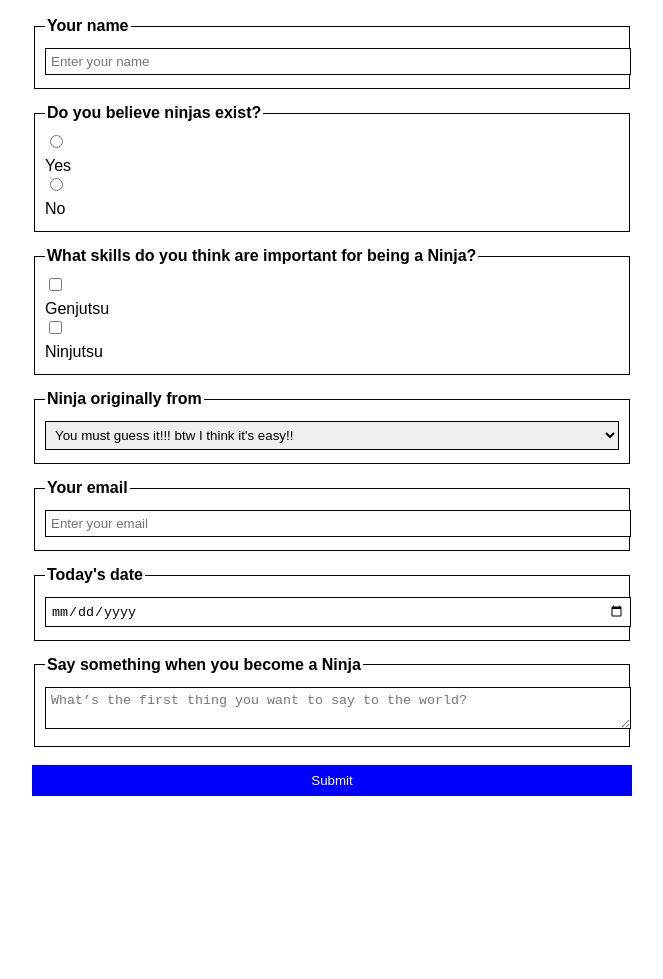
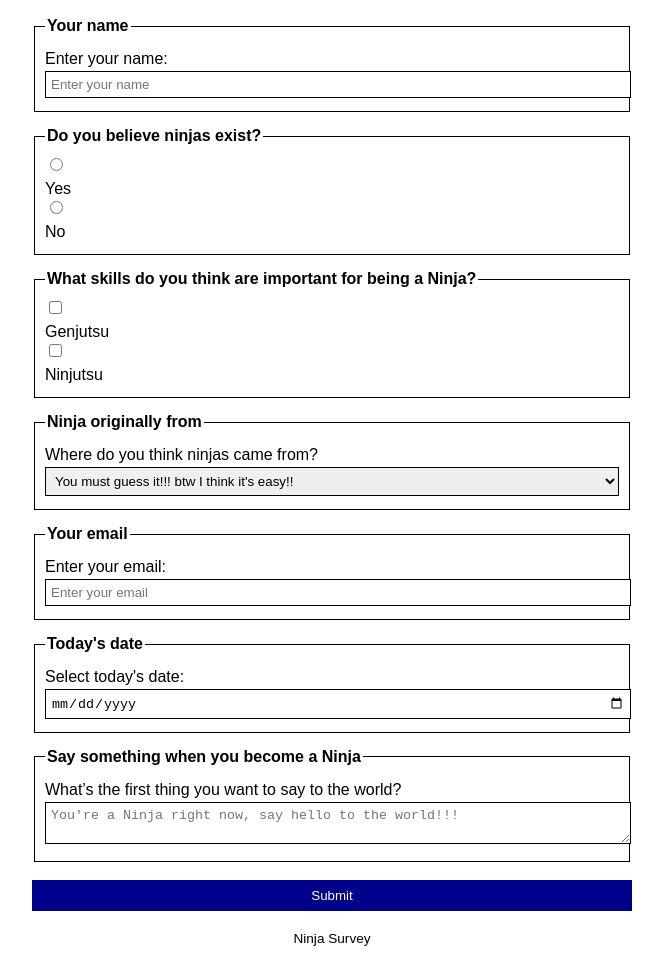
Before and after one commit to ydu6rrc/COMP-2230-Assignment-4, a plain HTML site: page index.html in a window 1280 px wide. Shown: the part 81-1060 px from the top of the page, without its empty margins (308-971 px from the left). Before the commit the page ends 897 px from the top, so only its background shows below. Drawn offline with Linux system fonts and the light colour scheme.

Commit message:
Adjust accessbiility to meet the requirement.

```diff
--- a/index.html
+++ b/index.html
@@ -7,11 +7,15 @@
     <link rel="stylesheet" href="styles.css" />
   </head>
   <body>
+    <header>
+      <h1>Do You Believe Ninjas Exist?</h1>
+    </header>
+
+    <main>
       <form id="ninjaForm" action="https://httpbin.org/post" method="post">
-      <h1>Do You Believe Ninjas Exist?</h1>
-
         <fieldset>
           <legend>Your name</legend>
+          <label for="userName">Enter your name:</label>
           <input
             type="text"
             id="userName"
@@ -47,6 +51,7 @@
 
         <fieldset>
           <legend>Ninja originally from</legend>
+          <label for="origin">Where do you think ninjas came from?</label>
           <select id="origin" name="origin">
             <option value="guess">
               You must guess it!!! btw I think it's easy!!
@@ -60,6 +65,7 @@
 
         <fieldset>
           <legend>Your email</legend>
+          <label for="email">Enter your email:</label>
           <input
             type="email"
             id="email"
@@ -71,16 +77,20 @@
 
         <fieldset>
           <legend>Today's date</legend>
+          <label for="fillDate">Select today's date:</label>
           <input type="date" id="fillDate" name="fillDate" />
           <span class="error-message"></span>
         </fieldset>
 
         <fieldset>
           <legend>Say something when you become a Ninja</legend>
+          <label for="firstWords"
+            >What’s the first thing you want to say to the world?</label
+          >
           <textarea
             id="firstWords"
             name="firstWords"
-          placeholder="What’s the first thing you want to say to the world?"
+            placeholder="You're a Ninja right now, say hello to the world!!!"
           ></textarea>
           <span class="error-message"></span>
         </fieldset>
@@ -89,6 +99,12 @@
           <input type="submit" value="Submit" />
         </div>
       </form>
+    </main>
+
+    <footer>
+      <p>Ninja Survey</p>
+    </footer>
+
     <script src="script.js"></script>
   </body>
 </html>
--- a/styles.css
+++ b/styles.css
@@ -48,8 +48,8 @@ input[type="checkbox"] {
 }
 
 input[type="submit"] {
-  background-color: blue;
-  color: white;
+  background-color: darkblue;
+  color: #fff;
   border: none;
   padding: 8px;
   width: 100%;
@@ -57,8 +57,14 @@ input[type="submit"] {
 }
 
 .error-message {
-  color: red;
+  color: darkred;
   font-size: 0.9em;
   margin-top: 3px;
   display: block;
 }
+
+footer {
+  text-align: center;
+  margin-top: 20px;
+  font-size: 0.85em;
+}
```
Lines whose indentation alone changed are shown as unchanged.
